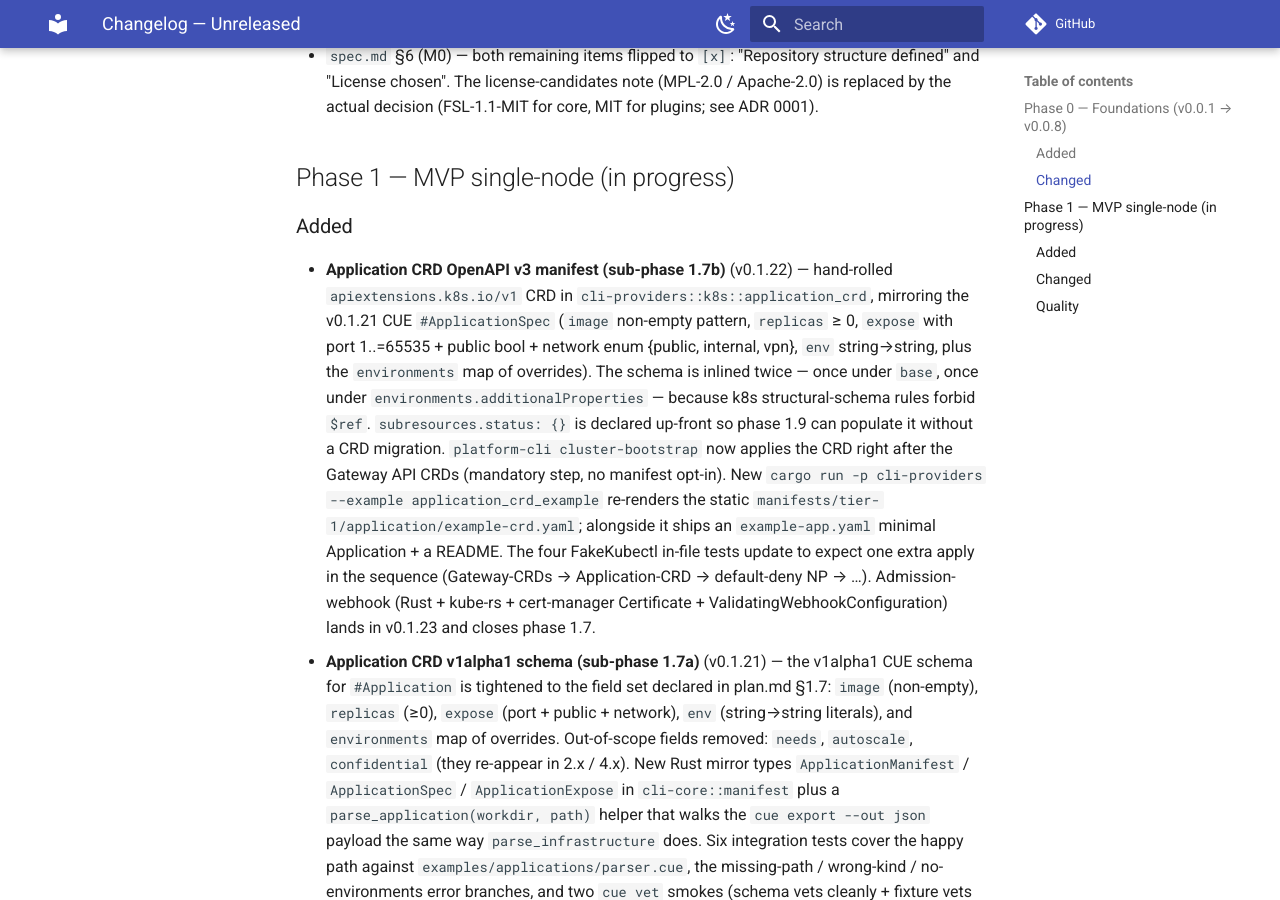
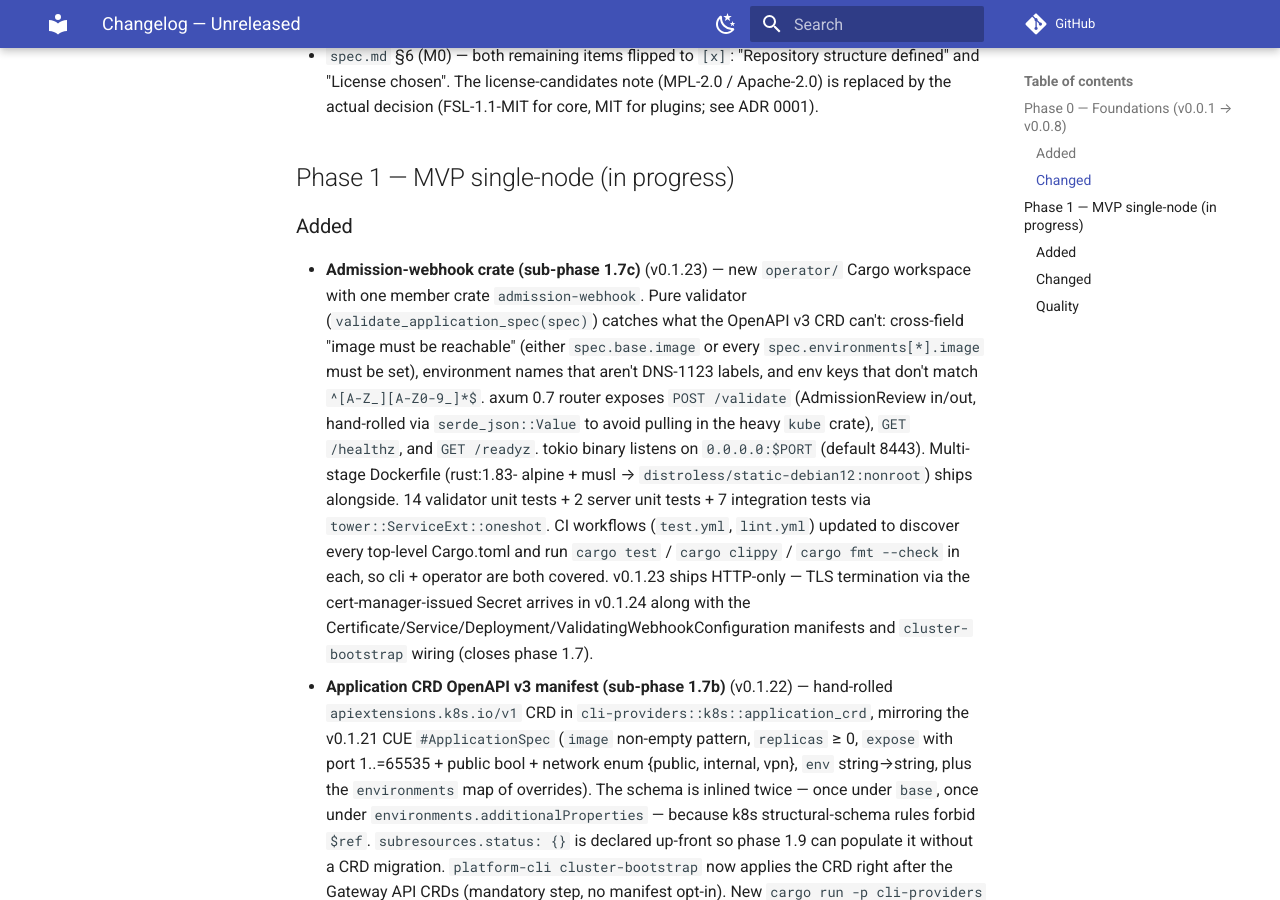
Before and after one commit to AppRafter/apprafter, an MkDocs documentation site: the page built from docs/changelog/UNRELEASED.md, in a window 1280 px wide and 900 px high, scrolled down 1308 px. Built offline with MkDocs 1.6.1 and Material for MkDocs 9.7.7, drawn with Linux system fonts in a browser that asks for light colours; comment, search, counter and statistics services are not loaded.

Commit message:
docs: log admission-webhook crate (sub-phase 1.7c) for v0.1.23

```diff
--- a/docs/changelog/UNRELEASED.md
+++ b/docs/changelog/UNRELEASED.md
@@ -61,6 +61,28 @@ the `0.0.x` series; semver starts at 1.0.
 
 ### Added
 
+- **Admission-webhook crate (sub-phase 1.7c)** (v0.1.23) —
+  new `operator/` Cargo workspace with one member crate
+  `admission-webhook`. Pure validator
+  (`validate_application_spec(spec)`) catches what the OpenAPI v3
+  CRD can't: cross-field "image must be reachable" (either
+  `spec.base.image` or every `spec.environments[*].image` must be
+  set), environment names that aren't DNS-1123 labels, and env keys
+  that don't match `^[A-Z_][A-Z0-9_]*$`. axum 0.7 router exposes
+  `POST /validate` (AdmissionReview in/out, hand-rolled via
+  `serde_json::Value` to avoid pulling in the heavy `kube` crate),
+  `GET /healthz`, and `GET /readyz`. tokio binary listens on
+  `0.0.0.0:$PORT` (default 8443). Multi-stage Dockerfile (rust:1.83-
+  alpine + musl → `distroless/static-debian12:nonroot`) ships
+  alongside. 14 validator unit tests + 2 server unit tests + 7
+  integration tests via `tower::ServiceExt::oneshot`. CI workflows
+  (`test.yml`, `lint.yml`) updated to discover every top-level
+  Cargo.toml and run `cargo test` / `cargo clippy` / `cargo fmt
+  --check` in each, so cli + operator are both covered. v0.1.23
+  ships HTTP-only — TLS termination via the cert-manager-issued
+  Secret arrives in v0.1.24 along with the
+  Certificate/Service/Deployment/ValidatingWebhookConfiguration
+  manifests and `cluster-bootstrap` wiring (closes phase 1.7).
 - **Application CRD OpenAPI v3 manifest (sub-phase 1.7b)** (v0.1.22) —
   hand-rolled `apiextensions.k8s.io/v1` CRD in
   `cli-providers::k8s::application_crd`, mirroring the v0.1.21 CUE
```
